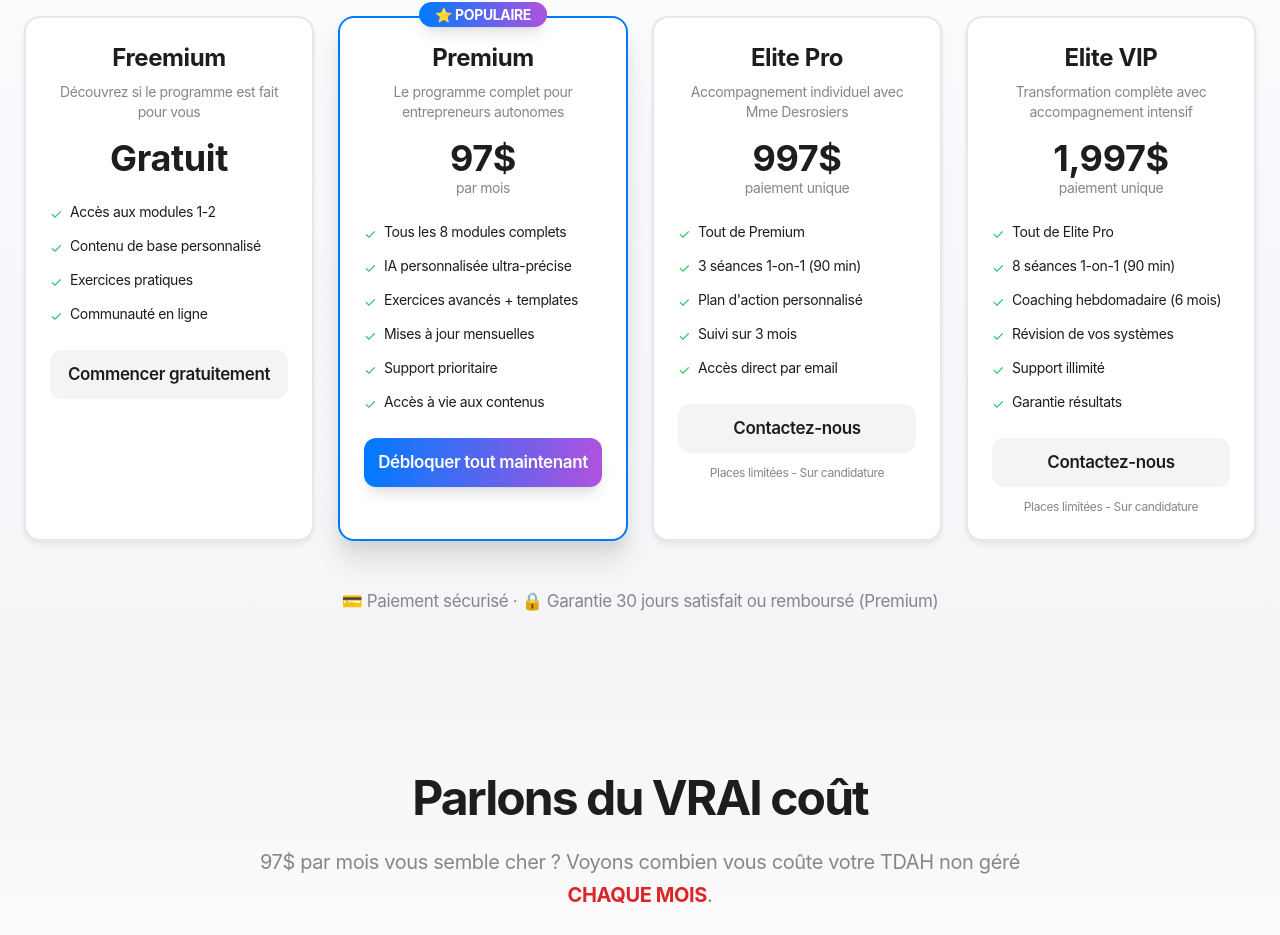
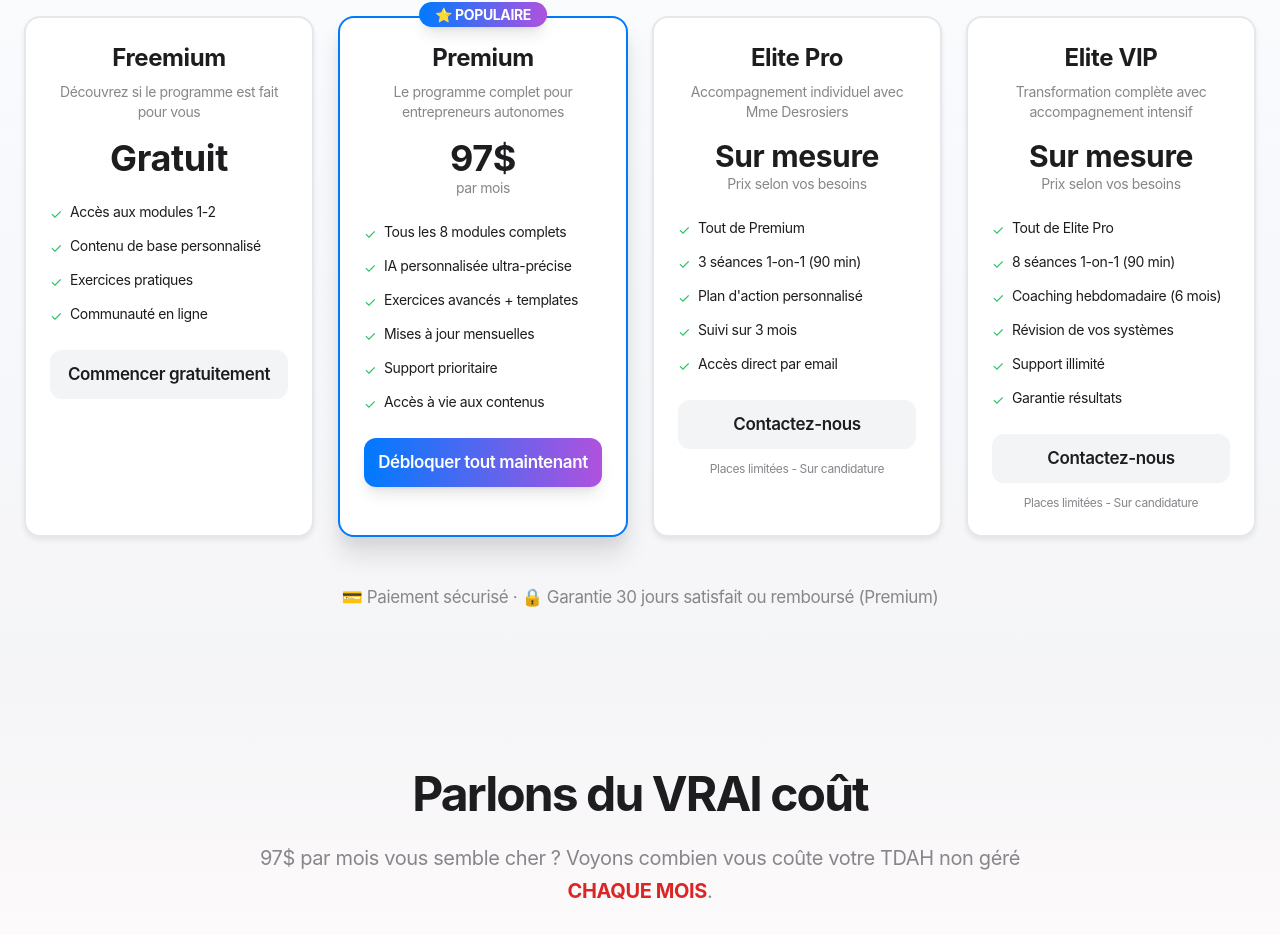
Before and after one commit to satozen/TDAH, a Next.js app: page / in a window 1280 px wide. Shown: the part 6539-7474 px from the top of the page. Built offline with nearby package versions, Linux system fonts and the light colour scheme.

Commit message:
Changement prix Elite Pro et Elite VIP à 'Sur mesure'
- Elite Pro et Elite VIP affichent maintenant 'Sur mesure' au lieu de prix fixes
- Sous-titre: 'Prix selon vos besoins'
- Meilleur positionnement pour packages personnalisés haut de gamme

```diff
--- a/components/LandingPage.tsx
+++ b/components/LandingPage.tsx
@@ -263,8 +263,8 @@ export default function LandingPage({ onGetStarted }: LandingPageProps) {
     },
     {
       name: 'Elite Pro',
-      price: '997',
-      period: 'one-time',
+      price: 'Sur mesure',
+      period: '',
       description: 'Accompagnement individuel avec Mme Desrosiers',
       features: [
         'Tout de Premium',
@@ -280,8 +280,8 @@ export default function LandingPage({ onGetStarted }: LandingPageProps) {
     },
     {
       name: 'Elite VIP',
-      price: '1,997',
-      period: 'one-time',
+      price: 'Sur mesure',
+      period: '',
       description: 'Transformation complète avec accompagnement intensif',
       features: [
         'Tout de Elite Pro',
@@ -819,6 +819,15 @@ export default function LandingPage({ onGetStarted }: LandingPageProps) {
                       <div className="text-4xl font-bold text-apple-gray-dark">
                         Gratuit
                       </div>
+                    ) : plan.price === 'Sur mesure' ? (
+                      <>
+                        <div className="text-3xl font-bold text-apple-gray-dark">
+                          Sur mesure
+                        </div>
+                        <div className="text-sm text-apple-gray">
+                          Prix selon vos besoins
+                        </div>
+                      </>
                     ) : (
                       <>
                         <div className="text-4xl font-bold text-apple-gray-dark">
```
